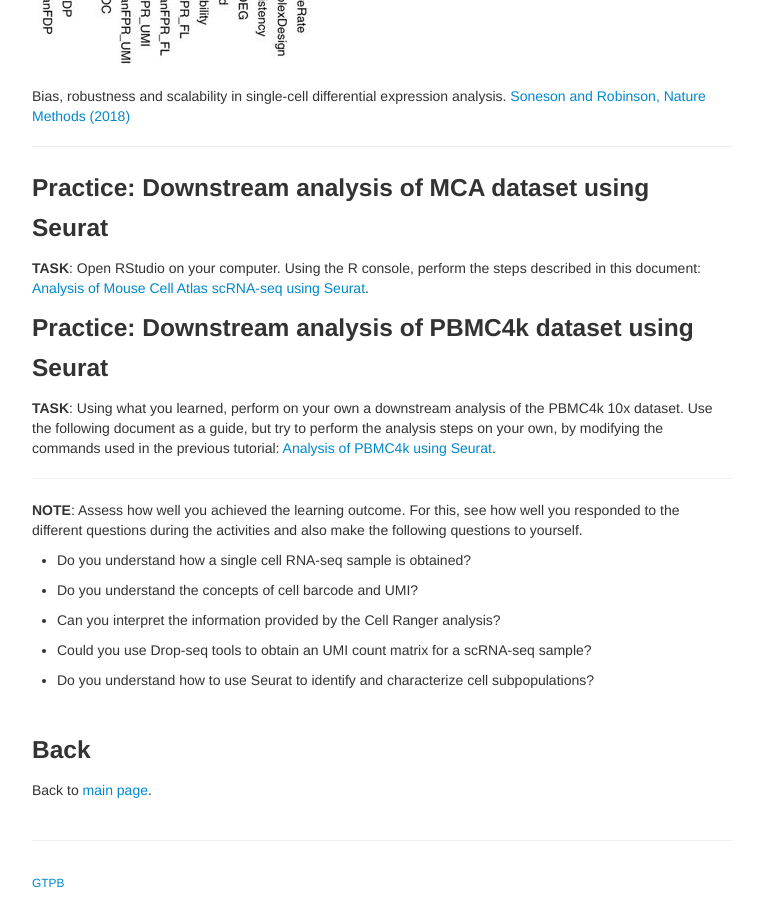
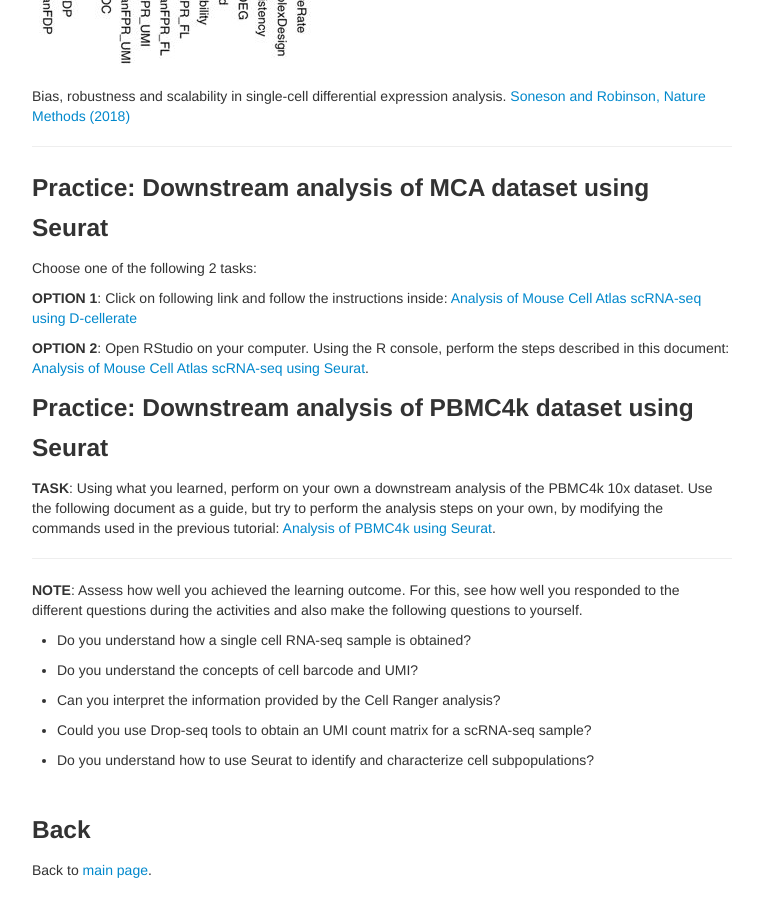
Before and after one commit to GTPB/ADER19F, a Jekyll site: the page built from pages/L09.md, in a window 1280 px wide and 900 px high, scrolled down 13839 px. Shown: the whole window, without its empty margins (258-1021 px from the left). Built offline with Jekyll 4.4.1, drawn with Linux system fonts in a browser that asks for light colours.

Commit message:
Added link to decellerate tutorial

```diff
--- a/pages/L09.md
+++ b/pages/L09.md
@@ -452,7 +452,11 @@ Bias, robustness and scalability in single-cell differential expression analysis
 
 ### Practice: Downstream analysis of MCA dataset using Seurat
 
-**TASK**: Open RStudio on your computer. Using the R console, perform the steps described in this document: [Analysis of Mouse Cell Atlas scRNA-seq using Seurat](tutorial-seurat-mca.md)<a id="seurat-mca"></a>.
+Choose one of the following 2 tasks:
+
+**OPTION 1**: Click on following link and follow the instructions inside: [Analysis of Mouse Cell Atlas scRNA-seq using D-cellerate](tutorial-d-cellerate-mca.md)
+
+**OPTION 2**: Open RStudio on your computer. Using the R console, perform the steps described in this document: [Analysis of Mouse Cell Atlas scRNA-seq using Seurat](tutorial-seurat-mca.md)<a id="seurat-mca"></a>.
 
 ### Practice: Downstream analysis of PBMC4k dataset using Seurat
 
```
